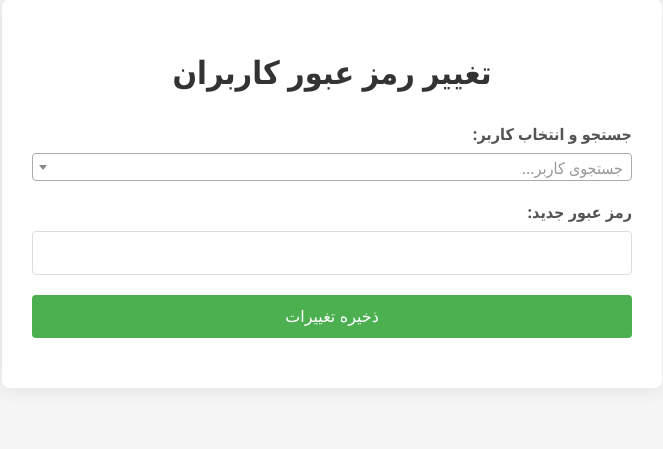
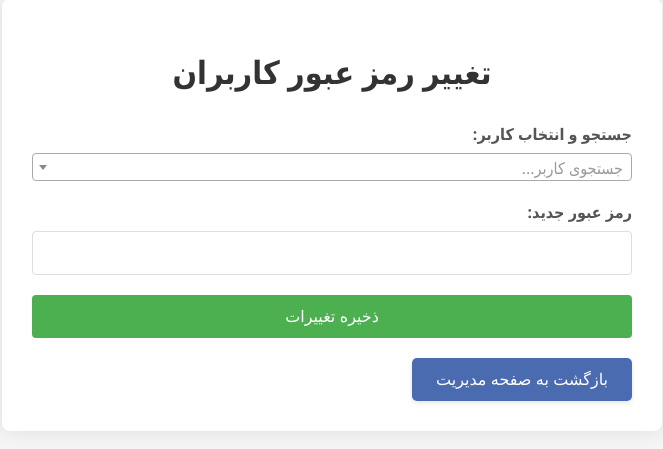
Before and after one commit to MVPcoders/Hamayesh_project, a Django app: page /management/change-pass in a window 1280 px wide. Shown: the part 21-470 px from the top of the page, without its empty margins (308-971 px from the left). Run offline with Django 5.2, Linux system fonts and the light colour scheme; some libraries are stand-ins or nearby versions.

Commit message:
بخش پسورد

```diff
--- a/panel_module/templates/panel_module/change_password.html
+++ b/panel_module/templates/panel_module/change_password.html
@@ -69,13 +69,39 @@
             margin-top: 5px;
         }
     </style>
+    <style>
+            .back-button {
+            display: inline-block;
+            padding: 12px 24px;
+            background-color: #4a6baf;
+            color: white;
+            text-decoration: none;
+            border-radius: 5px;
+            font-weight: 500;
+            transition: all 0.3s ease;
+            border: none;
+            cursor: pointer;
+            font-size: 16px;
+            box-shadow: 0 2px 5px rgba(0,0,0,0.1);
+        }
+
+        .back-button:hover {
+            background-color: #3a559c;
+            transform: translateY(-2px);
+            box-shadow: 0 4px 8px rgba(0,0,0,0.15);
+        }
+
+        .back-button:active {
+            transform: translateY(0);
+            box-shadow: 0 1px 3px rgba(0,0,0,0.1);
+        }
+    </style>
     <!-- لینک به کتابخانه Select2 برای دراپ داون جستجوگر -->
     <link href="https://cdn.jsdelivr.net/npm/select2@4.1.0-rc.0/dist/css/select2.min.css" rel="stylesheet" />
 </head>
 <body>
     <div class="container">
         <h1>تغییر رمز عبور کاربران</h1>
-
         <form method="post" action="{% url 'change_password' %}">
             {% csrf_token %}
             <div class="form-group search-dropdown">
@@ -88,14 +114,16 @@
                 </select>
             </div>
 
-            <div class="form-group">
+            <div class="form-group input-wrapper">
                 <label for="new-password">رمز عبور جدید:</label>
                 <input type="password" id="new-password" name="new_password" required>
+                <span class="fas fa-password toggle-password"></span>
             </div>
             <div class="form-group">
                 <button type="submit" class="btn">ذخیره تغییرات</button>
             </div>
         </form>
+        <button class="back-button" onclick="window.location.href={% url "management" %}">بازگشت به صفحه مدیریت</button>
     </div>
 
     <!-- اسکریپت های مورد نیاز -->
--- a/panel_module/templates/panel_module/management.html
+++ b/panel_module/templates/panel_module/management.html
@@ -152,6 +152,11 @@
                class="flex items-center space-x-reverse space-x-3 p-3 rounded-lg hover:bg-white/10 transition">
                 <i class="fas fa-users"></i>
                 <span>مدیریت کاربران</span>
+            </a>
+            <a href="{% url 'change_password' %}"
+               class="flex items-center space-x-reverse space-x-3 p-3 rounded-lg hover:bg-white/10 transition">
+                <i class="fas fa-key"></i>
+                <span>تغییر رمز عبور</span>
             </a>
             <a href="#" onclick="showTab('articles')" id="articles-tab"
                class="flex items-center space-x-reverse space-x-3 p-3 rounded-lg hover:bg-white/10 transition">
--- a/templates/shared/site_header_component.html
+++ b/templates/shared/site_header_component.html
@@ -45,7 +45,7 @@
                             <a class="nav-link" href="{% url 'new_article' %}" id="account-link">ثبت مقاله جدید</a>
                         </li>
                         <li class="nav-item">
-                            <a class="nav-link" href="/static/Form_Negaresh_Maghale"  id="account-link" download="">سربرگ و فرم نگارش</a>
+                            <a class="nav-link" href="/static/Form_Negaresh_Maghale.docx"  id="account-link" download="">سربرگ و فرم نگارش</a>
                         </li>
                         <li class="nav-item">
                             <a class="nav-link" href="{% url 'logout' %}" id="account-link">خروج</a>
```
Also changed, not shown: static/images/site_logo.jpg (added).
